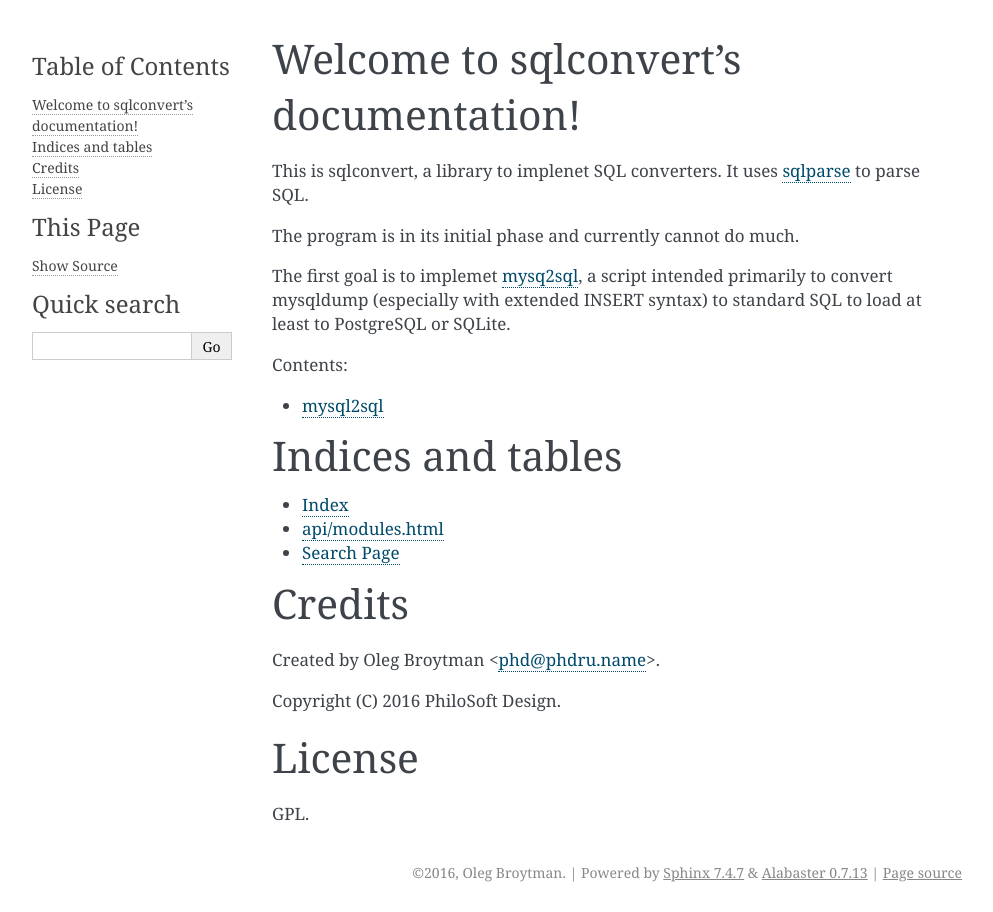
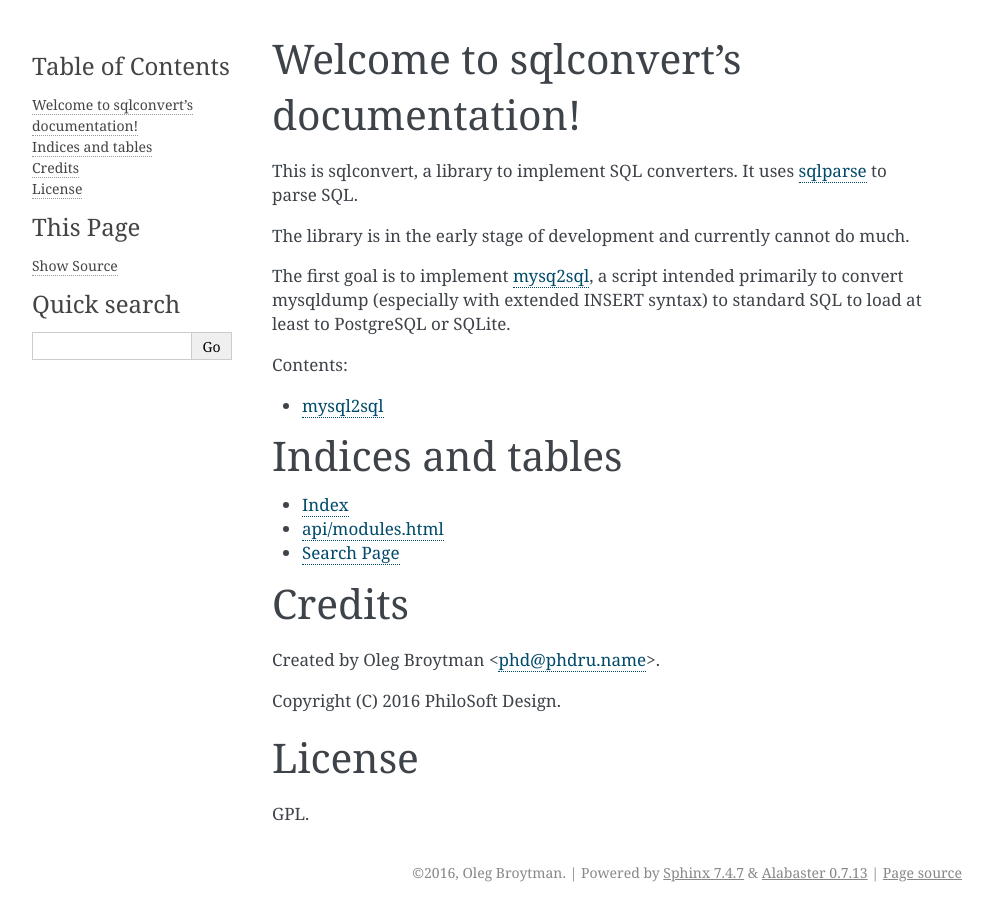
Before and after one commit to phdru/sqlconvert, a Sphinx documentation site: the page built from docs/index.rst, in a window 1280 px wide. Shown: the whole page, without its empty margins (148-1141 px from the left). Built offline with Sphinx 7.4.7, drawn with Linux system fonts in a browser that asks for light colours.

Commit message:
Fix minor misspellings in docs

```diff
--- a/README.txt
+++ b/README.txt
@@ -2,12 +2,12 @@
 Author: Oleg Broytman <phd@phdru.name>
 License: GPL
 
-This is sqlconvert, a a library to perform SQL convertions. It uses
+This is sqlconvert, a library to perform SQL conversions. It uses
 sqlparse to parse SQL.
 
 The library is in the early stage of development and currently cannot do
 much.
 
-The first goal is to implemet mysq2sql, a script intended primarily to
+The first goal is to implement mysq2sql, a script intended primarily to
 convert mysqldump output (especially with extended INSERT syntax) to
 standard SQL to load at least to PostgreSQL or SQLite.
--- a/docs/index.rst
+++ b/docs/index.rst
@@ -6,12 +6,12 @@
 Welcome to sqlconvert's documentation!
 =====================================
 
-This is sqlconvert, a library to implenet SQL converters. It uses `sqlparse
+This is sqlconvert, a library to implement SQL converters. It uses `sqlparse
 <https://github.com/andialbrecht/sqlparse>`_ to parse SQL.
 
-The program is in its initial phase and currently cannot do much.
+The library is in the early stage of development and currently cannot do much.
 
-The first goal is to implemet `mysq2sql <mysq2sql.html>`_, a script intended
+The first goal is to implement `mysq2sql <mysq2sql.html>`_, a script intended
 primarily to convert mysqldump (especially with extended INSERT syntax) to
 standard SQL to load at least to PostgreSQL or SQLite.
 
```
